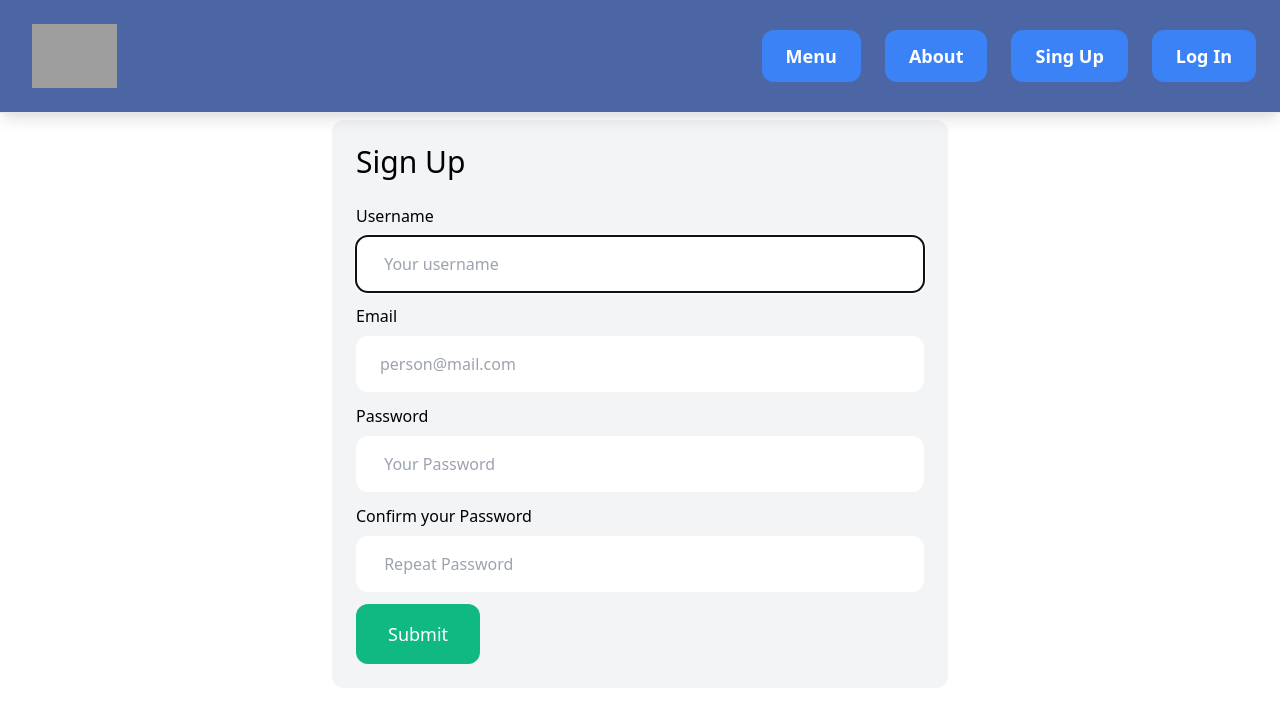
After one commit to angheben/blueBridge, a Django app: page /signup/ in a window 1280 px wide. The commit adds this page. Shown: the top 703 px of the page. Run offline with Django 5.2, Linux system fonts and the light colour scheme; grey boxes are pictures that could not be loaded.

Commit message:
Login and Register done

```diff
--- /dev/null
+++ b/core/forms.py
@@ -0,0 +1,37 @@
+from django import forms
+from django.contrib.auth.forms import UserCreationForm, AuthenticationForm
+from django.contrib.auth.models import User
+
+
+class LoginForm(AuthenticationForm):
+    username = forms.CharField(widget=forms.TextInput(attrs={
+        'placeholder': ' Your username',
+        'class': 'w-full py-4 px-6 rounded-xl mb-6'
+    }))
+    password = forms.CharField(widget=forms.PasswordInput(attrs={
+        'placeholder': ' Your Password',
+        'class': 'w-full py-4 px-6 rounded-xl mb-6'
+    }))
+
+
+class SignupForm(UserCreationForm):
+    username = forms.CharField(widget=forms.TextInput(attrs={
+        'placeholder': ' Your username',
+        'class': 'w-full py-4 px-6 rounded-xl'
+    }))
+    email = forms.EmailField(widget=forms.EmailInput(attrs={
+        'placeholder': 'person@mail.com',
+        'class': 'w-full py-4 px-6 rounded-xl'
+    }))
+    password1 = forms.CharField(widget=forms.PasswordInput(attrs={
+        'placeholder': ' Your Password',
+        'class': 'w-full py-4 px-6 rounded-xl'
+    }))
+    password2 = forms.CharField(widget=forms.PasswordInput(attrs={
+        'placeholder': ' Repeat Password',
+        'class': 'w-full py-4 px-6 rounded-xl'
+    }))
+
+    class Meta:
+        model = User
+        fields = ['username', 'email', 'password1', 'password2']
--- a/core/templates/base.html
+++ b/core/templates/base.html
@@ -19,7 +19,7 @@
 </head>
 <body>
     <nav class="py-6 flex justify-between items-center border-b border-gray-200 fixed top-0 w-full z-10 shadow-lg" style="background-color: #4c66a5;">
-    <a href="{% static 'control.html' %}" class="text-xl font-semibold ml-8">
+    <a href="{% url 'control' %}" class="text-xl font-semibold ml-8">
         <img src="{% static 'images/logo3.jpg' %}" alt="Company Logo" class="h-16">
     </a>
 
--- /dev/null
+++ b/core/templates/signup.html
@@ -0,0 +1,47 @@
+{% extends 'base.html' %}
+
+{% block title %} Sign Up {% endblock %}
+
+{% block content %}
+<div class="mt-24">
+    <div class="w-1/2 my-6 mx-auto p-6 bg-gray-100 rounded-xl">
+        <h1 class="mb-6 text-3xl">Sign Up</h1>
+        <form method="post" action=".">
+            {% csrf_token %}
+
+            <div class="mb-3">
+                <label for="id_username" class="inline-block mb-2">Username</label><br>
+                {{ form.username }}
+            </div>
+
+            <div class="mb-3">
+                <label for="id_email" class="inline-block mb-2">Email</label><br>
+                {{ form.email }}
+            </div>
+
+            <div class="mb-3">
+                <label for="id_password1" class="inline-block mb-2">Password</label><br>
+                {{ form.password1 }}
+            </div>
+
+            <div class="mb-3">
+                <label for="id_password2" class="inline-block mb-2">Confirm your Password</label><br>
+                {{ form.password2 }}
+            </div>
+
+            {% if form.errors or form.non_field_errors %}
+                <div class="mb-3 p-6 bg-red-100 rounded-xl">
+                    {% for field in form %}
+                        {{ field.errors }}
+                    {% endfor %}
+                    {{ form.non_field_errors }}
+                </div>
+            {% endif %}
+            <button class="py-4 px-8 text-lg bg-green-500 hover:bg-teal-700 rounded-xl text-white" type="submit">
+                <a href="{% url 'login' %}" class="text-white">Submit</a>
+            </button>
+        </form>
+    </div>
+</div>
+
+{% endblock %}
--- a/core/urls.py
+++ b/core/urls.py
@@ -1,17 +1,8 @@
-from .views import login,  signup # about, negotiate, index,
-from .views import ControlView
+from .views import ControlView, SignupView, LoginView
 from django.urls import path
-
 
 urlpatterns = [
     path("", ControlView.as_view(), name="control"),
-    path("signup/", signup, name="signup"),
-    path("login/", login, name="login"),
+    path("signup/", SignupView.as_view(), name="signup"),
+    path("login/", LoginView.as_view(), name="login"),
 ]
-
-"""
-    path("", index, name="index"),
-
-    path("negotiate/", negotiate, name='negotiate'),
-    path("about/", about, name='negotiate'),
-"""
--- a/core/views.py
+++ b/core/views.py
@@ -1,29 +1,53 @@
 from django.shortcuts import render
 from django.views.generic import TemplateView
+from .forms import SignupForm, LoginForm
+from django.urls import reverse_lazy
+from django.views.generic import RedirectView, FormView
+from django.contrib.auth import logout, authenticate, login
 
 
 class ControlView(TemplateView):
     template_name = "control.html"
 
 
-def login(request):
-    return render(request, template_name='login.html')
+class LoginView(FormView):
+    """
+    This class will serve as the login view
+    """
+    template_name = "login.html"
+    form_class = LoginForm
+    success_url = reverse_lazy("core:control")
+
+    def form_valid(self, form):
+        username = form.cleaned_data['username']
+        password = form.cleaned_data['password']
+        user = authenticate(username=username, password=password)
+        if user is not None:
+            login(self.request, user)
+            return super().form_valid(form)
+        else:
+            return self.form_invalid(form)
 
 
-def signup(request):
-    return render(request, template_name='signup.html')
+class SignupView(FormView):
+    """
+    This class will serve to check some dependencies in the project accordingly to the forms provided
+    """
+    template_name = 'signup.html'
+    form_class = SignupForm
+    success_url = reverse_lazy('core:login')
+
+    def form_valid(self, form):
+        form.save()
+        return super().form_valid(form)
+
+    def form_invalid(self, form):
+        return render(self.request, self.template_name, {'form': form})
 
 
+class LogoutView(RedirectView):
+    url = reverse_lazy('core:control')
 
-"""
-def index(request):
-    return render(request, template_name='index.html')
-
-
-def negotiate(request):
-    return render(request, template_name='negotiate.html')
-
-
-def about(request):
-    return render(request, template_name='about.html')
-"""
+    def get(self, request, *args, **kwargs):
+        logout(request)
+        return super().get(request, *args, **kwargs)
```
Also changed, not shown: core/templates/login.html (+40 -9 lines), core/templates/register.html (deleted, +0 -10 lines).
